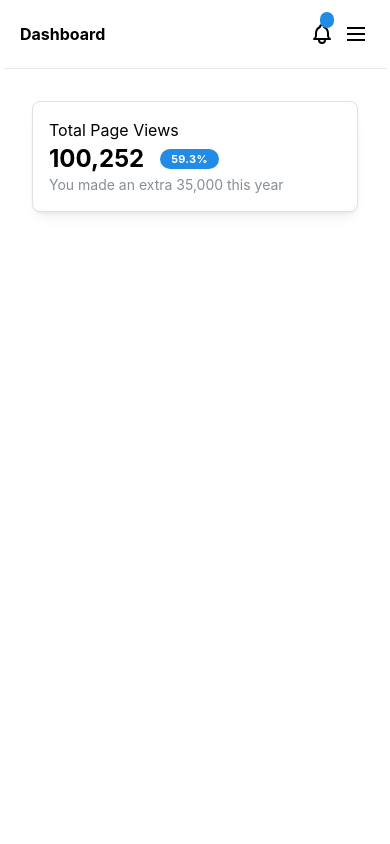
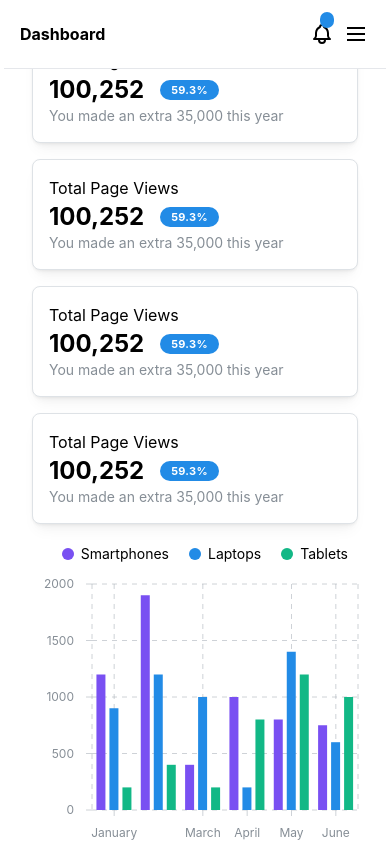
Before and after one commit to Andre-Viewqwest/react-tsx-todo-list-v.0.0.1, a React (Vite) app: page / in a window 390 px wide. Built offline with nearby package versions, Linux system fonts and the light colour scheme.

Commit message:
add chart and fix the responsive of header

```diff
--- a/src/component/admin/header/Header.tsx
+++ b/src/component/admin/header/Header.tsx
@@ -151,7 +151,7 @@ const Header: React.FC = () => {
 
   return (
     <>
-      <header className="md:fixed left-[300px] right-0 h-[69px] mx-1 mb-30 bg-white border-b border-gray-200 dark:bg-gray-900 dark:border-gray-700 z-50">
+      <header className="fixed left-0 right-0 md:left-[300px] md:right-0 h-[69px] mx-1 mb-30 bg-white border-b border-gray-200 dark:bg-gray-900 dark:border-gray-700 z-50">
         <Container fluid className="h-full flex justify-between items-center">
           <div className="flex">
             <div className="font-bold">{pathname}</div>
--- a/src/component/admin/overview/Cards.tsx
+++ b/src/component/admin/overview/Cards.tsx
@@ -1,3 +1,4 @@
+import React, { useState } from "react";
 import { Card, Text, Badge, Group } from "@mantine/core";
 
 interface CardData {
@@ -8,8 +9,9 @@ interface CardData {
   badgeContent: string;
 }
 
-const Overview: React.FC = () => {
-  const cardsData: CardData[] = [
+const Cards: React.FC = () => {
+  // Initialize state for cardsData
+  const [data, setData] = useState<CardData[]>([
     {
       title: "Total Page Views",
       total: 100252,
@@ -17,25 +19,46 @@ const Overview: React.FC = () => {
       badgeColor: "blue",
       badgeContent: "59.3%",
     },
-  ];
+    {
+      title: "Total Page Views",
+      total: 100252,
+      description: "You made an extra 35,000 this year ",
+      badgeColor: "blue",
+      badgeContent: "59.3%",
+    },
+    {
+      title: "Total Page Views",
+      total: 100252,
+      description: "You made an extra 35,000 this year ",
+      badgeColor: "blue",
+      badgeContent: "59.3%",
+    },
+    {
+      title: "Total Page Views",
+      total: 100252,
+      description: "You made an extra 35,000 this year ",
+      badgeColor: "blue",
+      badgeContent: "59.3%",
+    },
+  ]);
 
   return (
     <>
       <div className="grid lg:grid-cols-2 xl:grid-cols-4 gap-4">
-        {cardsData.map((card, index) => (
+        {data.map((item, index) => (
           <Card shadow="sm" radius="md" withBorder key={index}>
             <div className="flex flex-col">
-              <Text>{card.title}</Text>
+              <Text>{item.title}</Text>
               <Group>
                 <h1 className="text-2xl font-bold">
-                  {card.total.toLocaleString()}{" "}
+                  {item.total.toLocaleString()}{" "}
                 </h1>
-                <Badge color={card.badgeColor}>{card.badgeContent}</Badge>
+                <Badge color={item.badgeColor}>{item.badgeContent}</Badge>
               </Group>
             </div>
 
             <Text size="sm" c="dimmed" mt="md ">
-              {card.description}
+              {item.description}
             </Text>
           </Card>
         ))}
@@ -44,4 +67,4 @@ const Overview: React.FC = () => {
   );
 };
 
-export default Overview;
+export default Cards;
--- /dev/null
+++ b/src/component/admin/overview/Chart.tsx
@@ -0,0 +1,41 @@
+import { useState } from "react";
+import { BarChart } from "@mantine/charts";
+
+interface Data {
+  month: string;
+  Smartphones: number;
+  Laptops: number;
+  Tablets: number;
+}
+
+const Chart: React.FC = () => {
+  // Initialize state for cardsData
+  const [data, setData] = useState<Data[]>([
+    { month: "January", Smartphones: 1200, Laptops: 900, Tablets: 200 },
+    { month: "February", Smartphones: 1900, Laptops: 1200, Tablets: 400 },
+    { month: "March", Smartphones: 400, Laptops: 1000, Tablets: 200 },
+    { month: "April", Smartphones: 1000, Laptops: 200, Tablets: 800 },
+    { month: "May", Smartphones: 800, Laptops: 1400, Tablets: 1200 },
+    { month: "June", Smartphones: 750, Laptops: 600, Tablets: 1000 },
+  ]);
+
+  return (
+    <>
+      <BarChart
+        h={300}
+        data={data}
+        dataKey="month"
+        series={[
+          { name: "Smartphones", color: "violet.6" },
+          { name: "Laptops", color: "blue.6" },
+          { name: "Tablets", color: "teal.6" },
+        ]}
+        tickLine="xy"
+        gridAxis="xy"
+        withLegend
+      />
+    </>
+  );
+};
+
+export default Chart;
--- a/src/component/admin/sidenav/Sidenav.tsx
+++ b/src/component/admin/sidenav/Sidenav.tsx
@@ -28,8 +28,8 @@ const UserButton: React.FC = () => {
         <div className="flex cursor-pointer">
           <Avatar radius="xl" />
           <div className="flex flex-col items-start text-sm">
-            <span className="ml-2">John Doe</span>
-            <span className="ml-2">Admin</span>
+            <span className="ml-2 text-md">John Doe</span>
+            <span className="ml-2 text-gray-500">Admin</span>
           </div>
         </div>
       </Menu.Target>
--- a/src/main.tsx
+++ b/src/main.tsx
@@ -2,6 +2,7 @@ import { createRoot } from "react-dom/client";
 import "./assets/css/index.css";
 import { MantineProvider } from "@mantine/core";
 import "@mantine/core/styles.css";
+import "@mantine/charts/styles.css";
 
 import App from "./App";
 import { HamburgerProvider } from "./context/HamburgerContext";
--- a/src/views/admin/OverviewViews.tsx
+++ b/src/views/admin/OverviewViews.tsx
@@ -1,10 +1,12 @@
 import Cards from "../../component/admin/overview/Cards";
+import Chart from "../../component/admin/overview/Chart";
 
 const OverviewViews: React.FC = () => {
   return (
     <>
-      <div className="md:ml-[300px] px-8 pt-8 md:pt-24">
+      <div className="md:ml-[300px] px-8 pt-8 md:pt-24 grid gap-4">
         <Cards />
+        <Chart />
       </div>
     </>
   );
```
